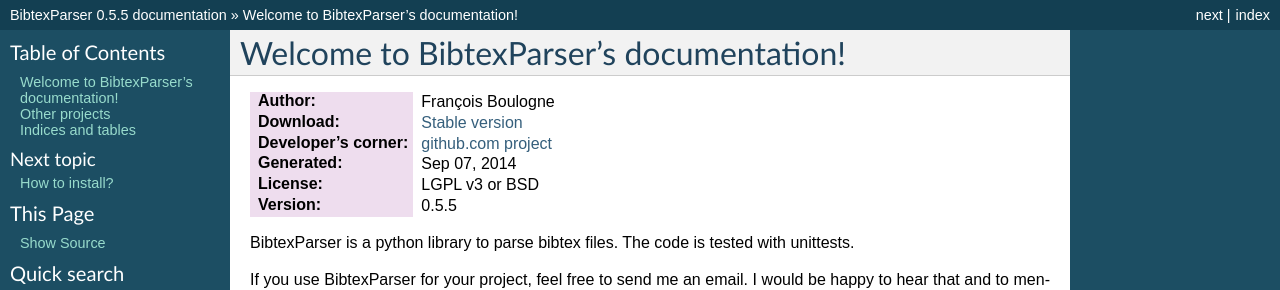
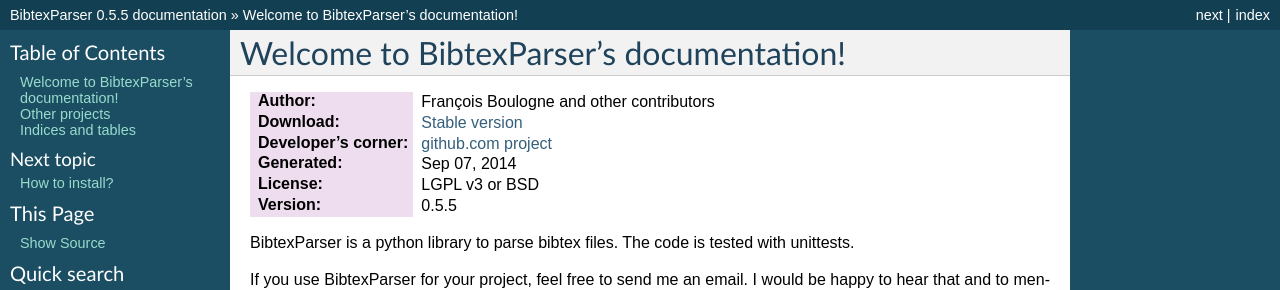
Before and after one commit to sciunto-org/python-bibtexparser, a Sphinx documentation site: the page built from docs/source/index.rst, in a window 1280 px wide. Shown: the top 290 px of the page. Built offline with Sphinx 7.4.7, drawn with Linux system fonts in a browser that asks for light colours.

Commit message:
add other contributors as authors

```diff
--- a/docs/source/index.rst
+++ b/docs/source/index.rst
@@ -7,7 +7,7 @@
 ========================================
 
 
-:Author: François Boulogne
+:Author: François Boulogne and other contributors
 :Download: `Stable version <http://source.sciunto.org/bibtexparser/>`_
 :Developer's corner: `github.com project <https://github.com/sciunto/python-bibtexparser>`_
 :Generated: |today|
```
